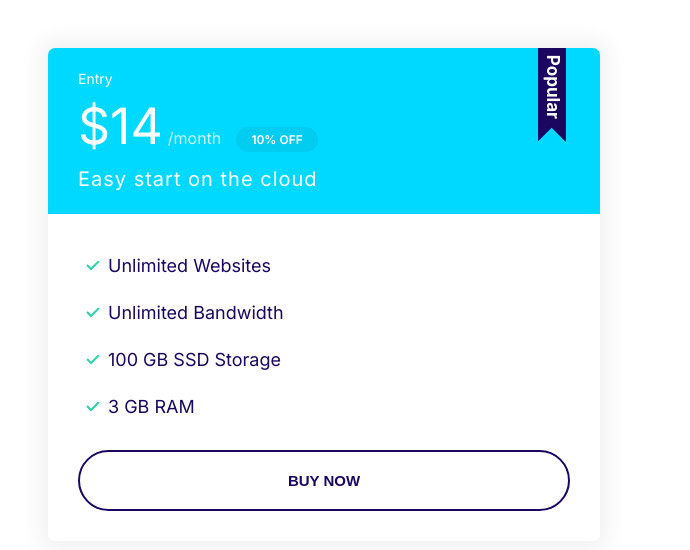
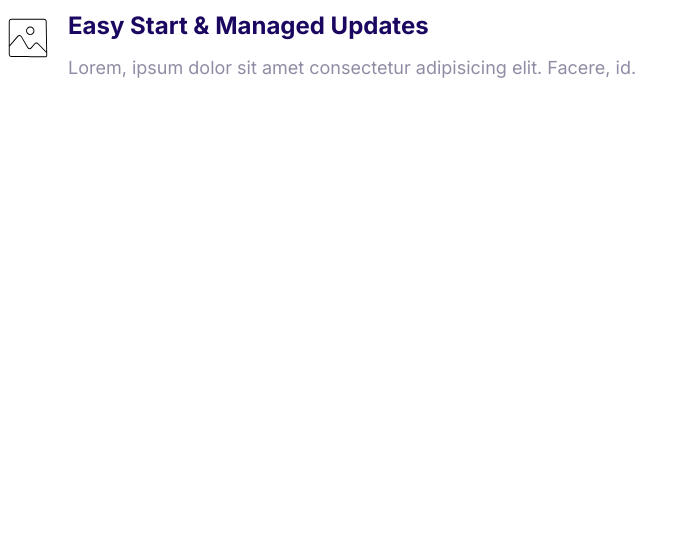
Before and after one commit to JoeBuydemDips/website-template, a plain HTML site: page index.html in a window 1280 px wide. Shown: the whole page, without its empty margins (0-690 px from the left). Drawn offline with Linux system fonts and the light colour scheme.

Commit message:
Built media component.

```diff
--- a/CSS/style.css
+++ b/CSS/style.css
@@ -379,3 +379,21 @@ to the list__item of list--tick */
     font-size: 1.6rem;
   }
 }
+
+/*----------------------------------------------------------*/
+/* Media Object*/
+.media {
+  display: flex;
+}
+
+.media__title {
+  margin-top: 0;
+}
+
+.media__body {
+  margin: 0 2rem;
+}
+
+.media__image {
+  margin-top: 1rem;
+}
--- a/index.html
+++ b/index.html
@@ -15,26 +15,17 @@
     />
   </head>
   <body>
-    <div style="width: 50%; padding: 4rem">
-      <div class="plan plan--popular">
-        <div class="card card--secondary">
-          <header class="card__header">
-            <h3 class="plan__name">Entry</h3>
-            <span class="plan__price">$14</span>
-            <span class="plan__billing-cycle">/month</span>
-            <span class="badge badge--secondary badge--small">10% OFF</span>
-            <span class="plan__description">Easy start on the cloud</span>
-          </header>
-          <div class="card__body">
-            <ul class="list list--tick">
-              <li class="list__item">Unlimited Websites</li>
-              <li class="list__item">Unlimited Bandwidth</li>
-              <li class="list__item">100 GB SSD Storage</li>
-              <li class="list__item">3 GB RAM</li>
-            </ul>
-            <button class="btn btn--outline btn--block">BUY NOW</button>
-          </div>
-        </div>
+    <div class="media">
+      <div class="media__image">
+        <svg class="icon icon--primary">
+          <use xlink:href="images/sprite.svg#snap"></use>
+        </svg>
+      </div>
+      <div class="media__body">
+        <h3 class="media__title">Easy Start & Managed Updates</h3>
+        <p>
+          Lorem, ipsum dolor sit amet consectetur adipisicing elit. Facere, id.
+        </p>
       </div>
     </div>
   </body>
```
Also changed, not shown: components/media.html (added, +11 -0 lines).
